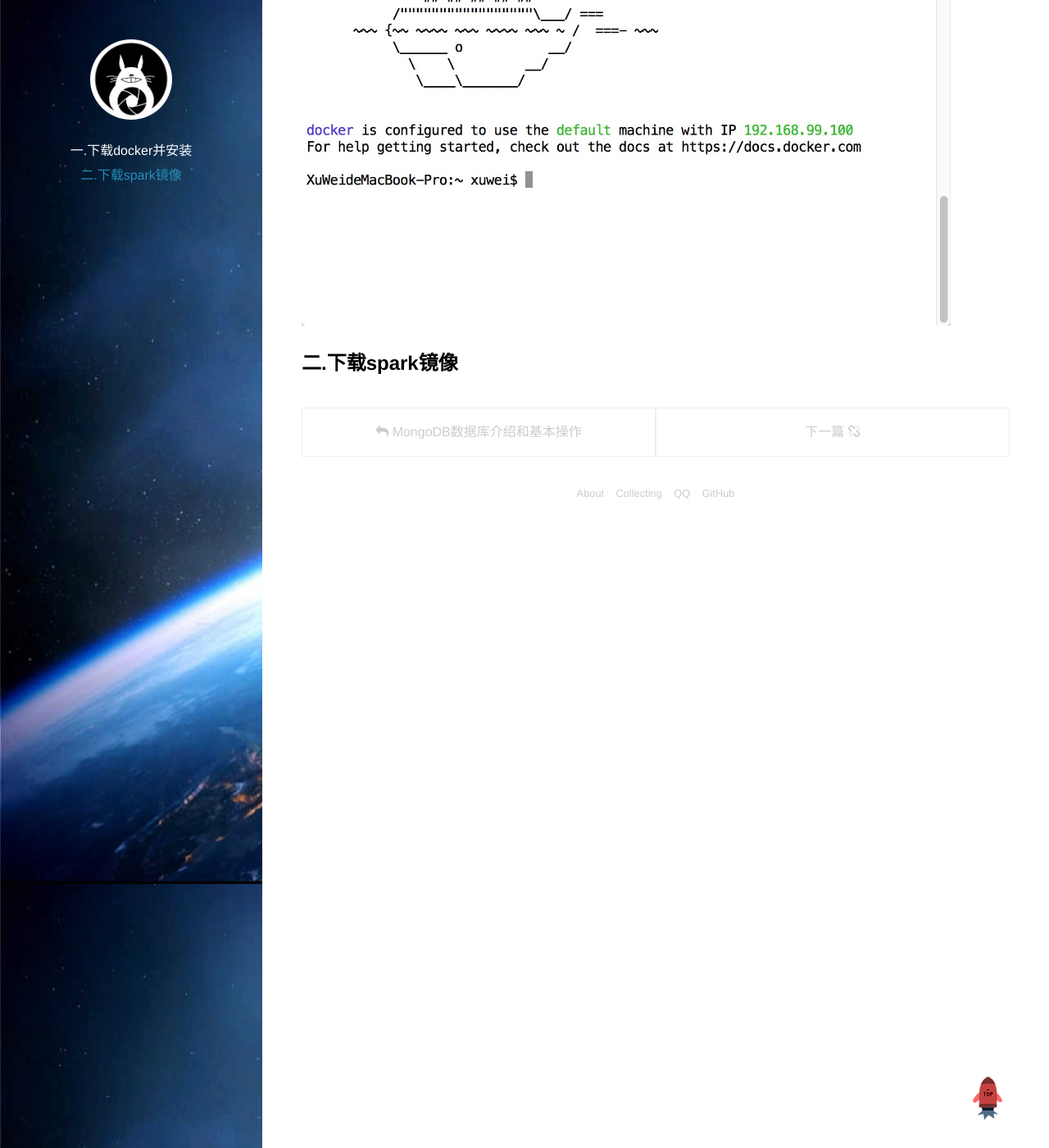
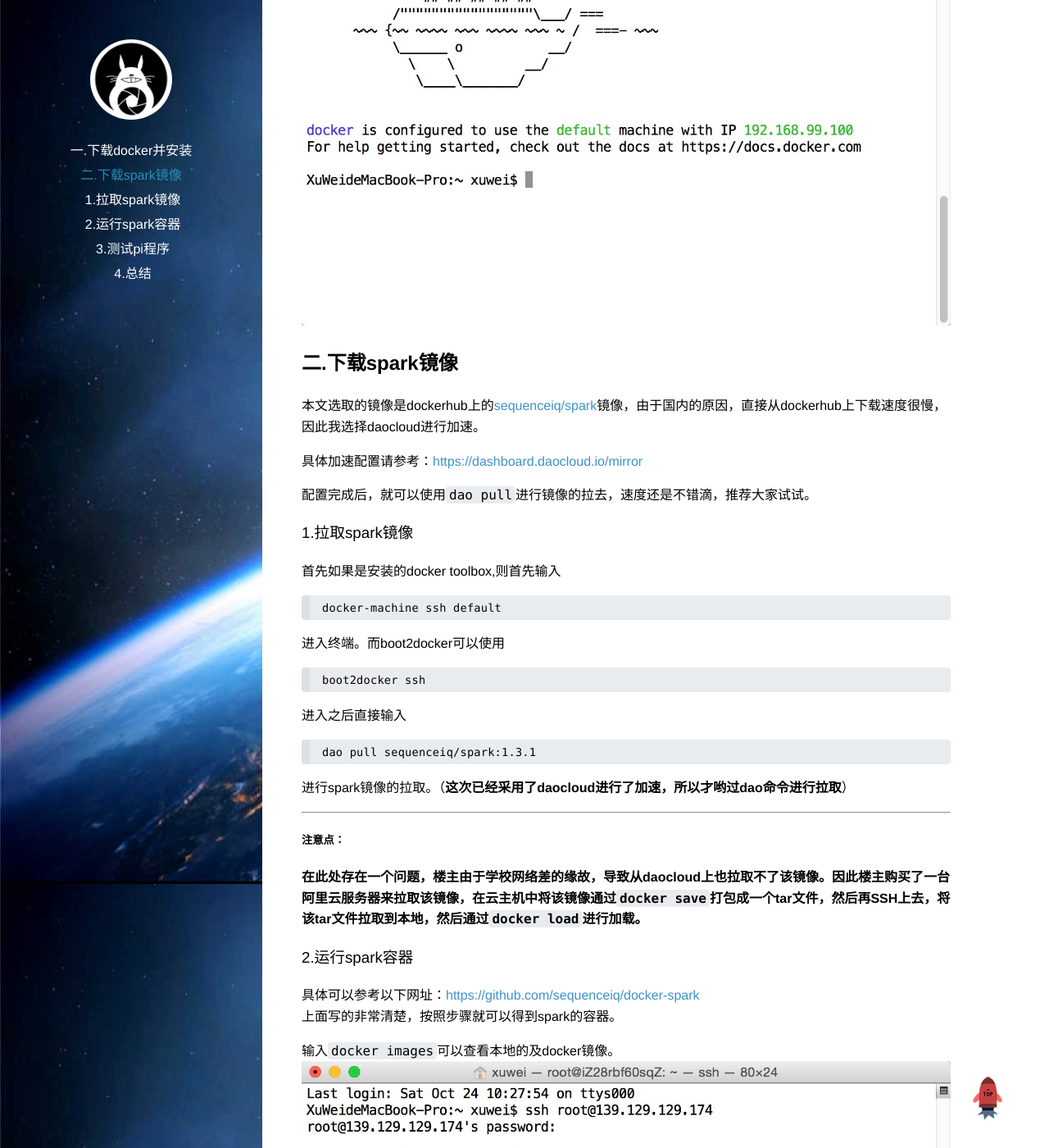
Before and after one commit to hexo2hexo/xwzpp.github.io, a Jekyll site: the page built from _posts/2015-10-23-Use-Docker-To-Build-Spark-Env.md, in a window 1280 px wide and 1400 px high, scrolled down 578 px. Shown: the whole window at 82% size. Built offline with Jekyll 4.4.1, drawn with Linux system fonts in a browser that asks for light colours; Markdown is read by kramdown in place of the engine named in the settings; comment, search, counter and statistics services are not loaded; some of the changed text lies outside the part shown.

Commit message:
玩成use-docker-to-build-spark-env

````diff
--- a/_posts/2015-10-23-Use-Docker-To-Build-Spark-Env.md
+++ b/_posts/2015-10-23-Use-Docker-To-Build-Spark-Env.md
@@ -22,3 +22,55 @@
 ![](/img/use-docker-to-build-spark-env/1.png)
 
 ##二.下载spark镜像
+本文选取的镜像是dockerhub上的[sequenceiq/spark](https://hub.docker.com/r/sequenceiq/spark/)镜像，由于国内的原因，直接从dockerhub上下载速度很慢，因此我选择daocloud进行加速。
+
+具体加速配置请参考：<https://dashboard.daocloud.io/mirror>
+
+配置完成后，就可以使用`dao pull`进行镜像的拉去，速度还是不错滴，推荐大家试试。
+
+###1.拉取spark镜像
+首先如果是安装的docker toolbox,则首先输入
+
+```
+docker-machine ssh default
+```
+
+进入终端。而boot2docker可以使用
+
+```
+boot2docker ssh
+```
+进入之后直接输入
+
+```
+dao pull sequenceiq/spark:1.3.1
+```
+进行spark镜像的拉取。（**这次已经采用了daocloud进行了加速，所以才哟过dao命令进行拉取**）
+
+------
+#####注意点：
+**在此处存在一个问题，楼主由于学校网络差的缘故，导致从daocloud上也拉取不了该镜像。因此楼主购买了一台阿里云服务器来拉取该镜像，在云主机中将该镜像通过`docker save`打包成一个tar文件，然后再SSH上去，将该tar文件拉取到本地，然后通过`docker load`进行加载。**
+
+###2.运行spark容器
+具体可以参考以下网址：<https://github.com/sequenceiq/docker-spark>
+上面写的非常清楚，按照步骤就可以得到spark的容器。
+
+输入`docker images`可以查看本地的及docker镜像。
+![docker images](/img/use-docker-to-build-spark-env/2.png)
+
+输入`docker ps`可以查看本地运行的docker容器。
+![docker images](/img/use-docker-to-build-spark-env/3.png)
+
+###3.测试pi程序
+由于spark容器已经运行起来了，我们可以测试下pi是否可以计算。
+该镜像中spark的运行模式为两种，分别为`yarn-client`和`yarn-cluster`,具体的运行命令依旧参考上述网址[^1]。
+
+---
+####注意点：
+**如果你采用的是boot2docker,请确保分配给虚拟机的内存大于2G。同时，为了方便通过本地的UI查看任务的运行情况，请在运行容器时，暴露8088和8042两个端口。**
+
+###4.总结
+采用docker进行本地spark环境的搭建，可以做到只需构建一次spark镜像，就可以到处运行的效果，这样不需要每次系统更换，都需要重新配置spark环境，直接利用docker启动即可，非常方便。
+
+
+[^1]: https://github.com/sequenceiq/docker-spark.
````
Also changed, not shown: img/use-docker-to-build-spark-env/2.png (added), img/use-docker-to-build-spark-env/3.png (added).
